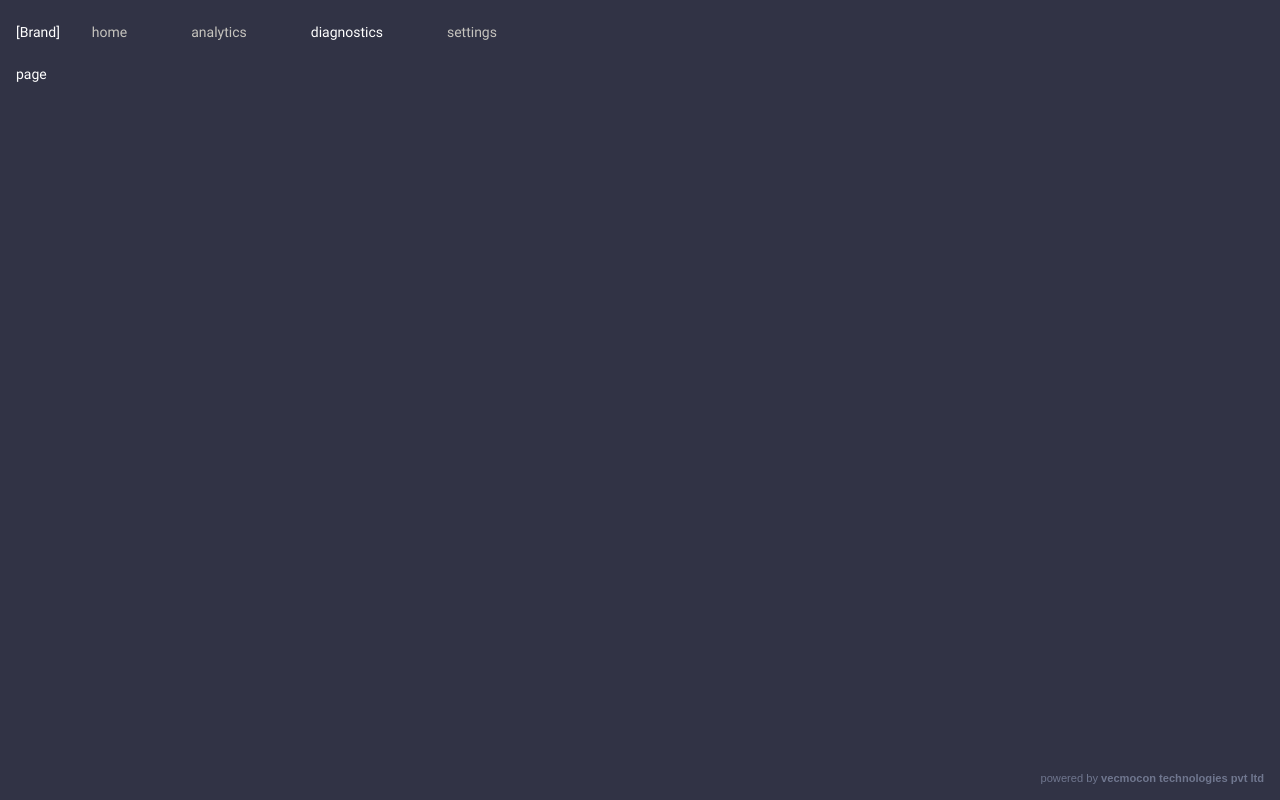
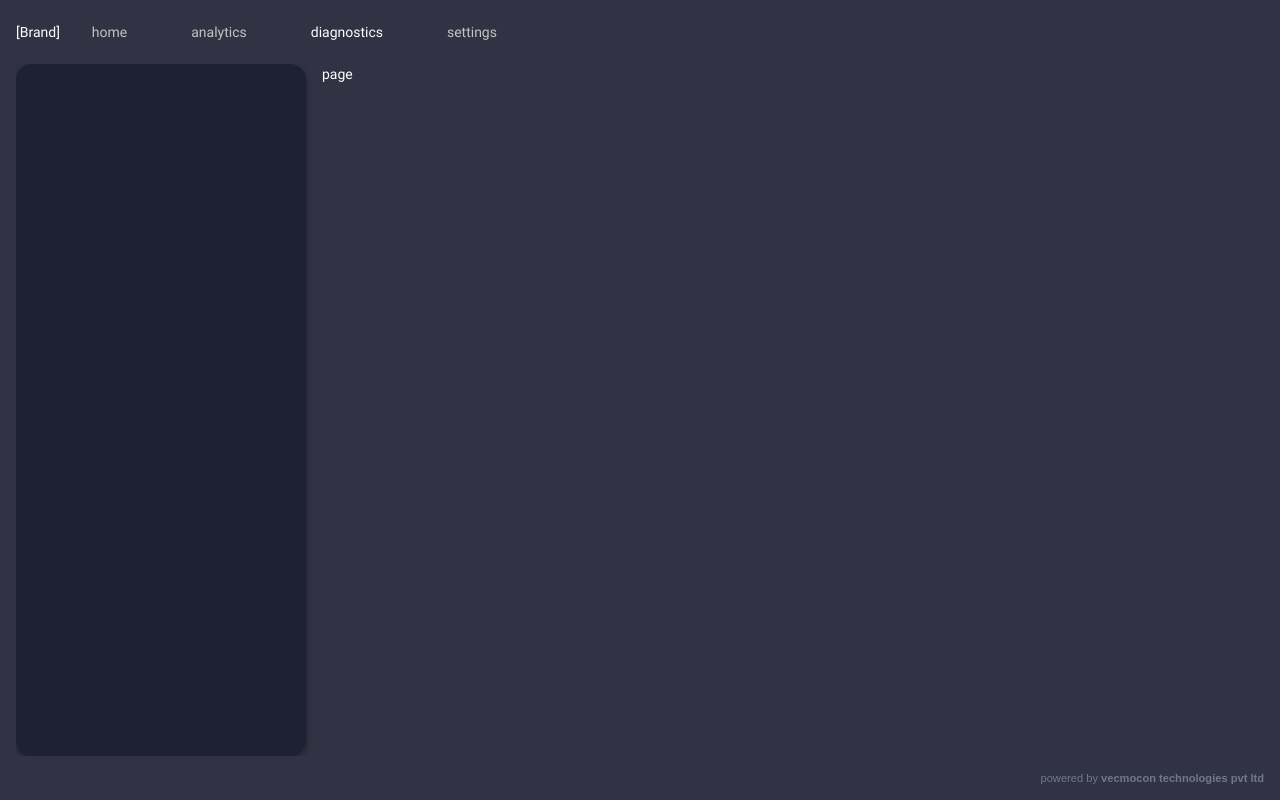
Before and after one commit to Chiselkraft-Design-Laboratory/BatteryBuddyApp, a React (Create React App) app: page / in a window 1280 px wide. Built offline with nearby package versions, Linux system fonts and the light colour scheme.

Commit message:
UX-7 blocks / SidepanelBlock

```diff
--- a/src/components/App.js
+++ b/src/components/App.js
@@ -6,13 +6,14 @@ import DefaultSection from "./layouts/sections/defaultSection";
 
 import NavigationBlock from "./blocks/navigation";
 import FooterBlock from "./blocks/footer";
+import SidepanelBlock from "./blocks/sidepanel";
 
 export class BatteryBuddyApp extends Component {
   render() {
     return (
       <Fragment>
         <BaseLayout navigation={<NavigationBlock />} footer={<FooterBlock />}>
-          <DefaultSection sidebar="sidebar">page</DefaultSection>
+          <DefaultSection sidepanel={<SidepanelBlock />}>page</DefaultSection>
         </BaseLayout>
       </Fragment>
     );
--- /dev/null
+++ b/src/components/blocks/sidepanel/index.js
@@ -0,0 +1,43 @@
+import React from "react";
+import { makeStyles, Paper } from "@material-ui/core";
+
+const useStyle = makeStyles((theme) => ({
+  root: {
+    marginRight: theme.spacing(2),
+    flexShrink: 1,
+
+    overflowY: "auto",
+    overflowX: "hidden",
+
+    width: "290px",
+    height: "100%",
+    borderRadius: theme.spacing(2),
+
+    "&::-webkit-scrollbar": {
+      width: "1px",
+    },
+
+    "&::-webkit-scrollbar-track": {
+      boxShadow: "inset 0 0 6px rgba(0,0,0,0.00)",
+      webkitBoxShadow: "inset 0 0 6px rgba(0,0,0,0.00)",
+      backgroundColor: theme.palette.ui.dark2,
+    },
+
+    "&::-webkit-scrollbar-thumb": {
+      backgroundColor: theme.palette.ui.seagreen,
+      opacity: 0.2,
+    },
+  },
+}));
+
+const SidepanelBlock = (props) => {
+  const classes = useStyle();
+
+  return (
+    <Paper elevation={4} className={classes.root}>
+      {props.children}
+    </Paper>
+  );
+};
+
+export default SidepanelBlock;
```
